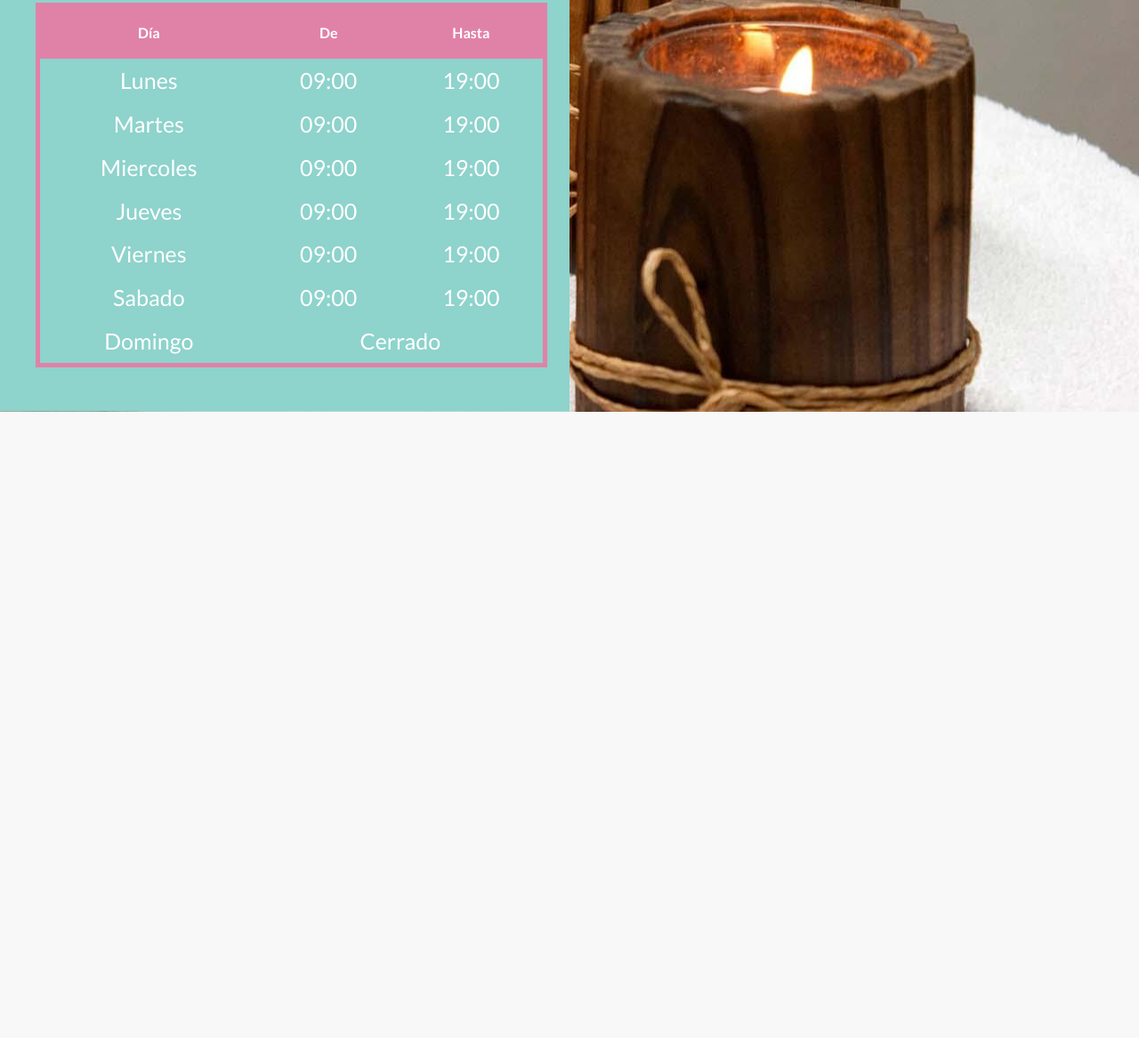
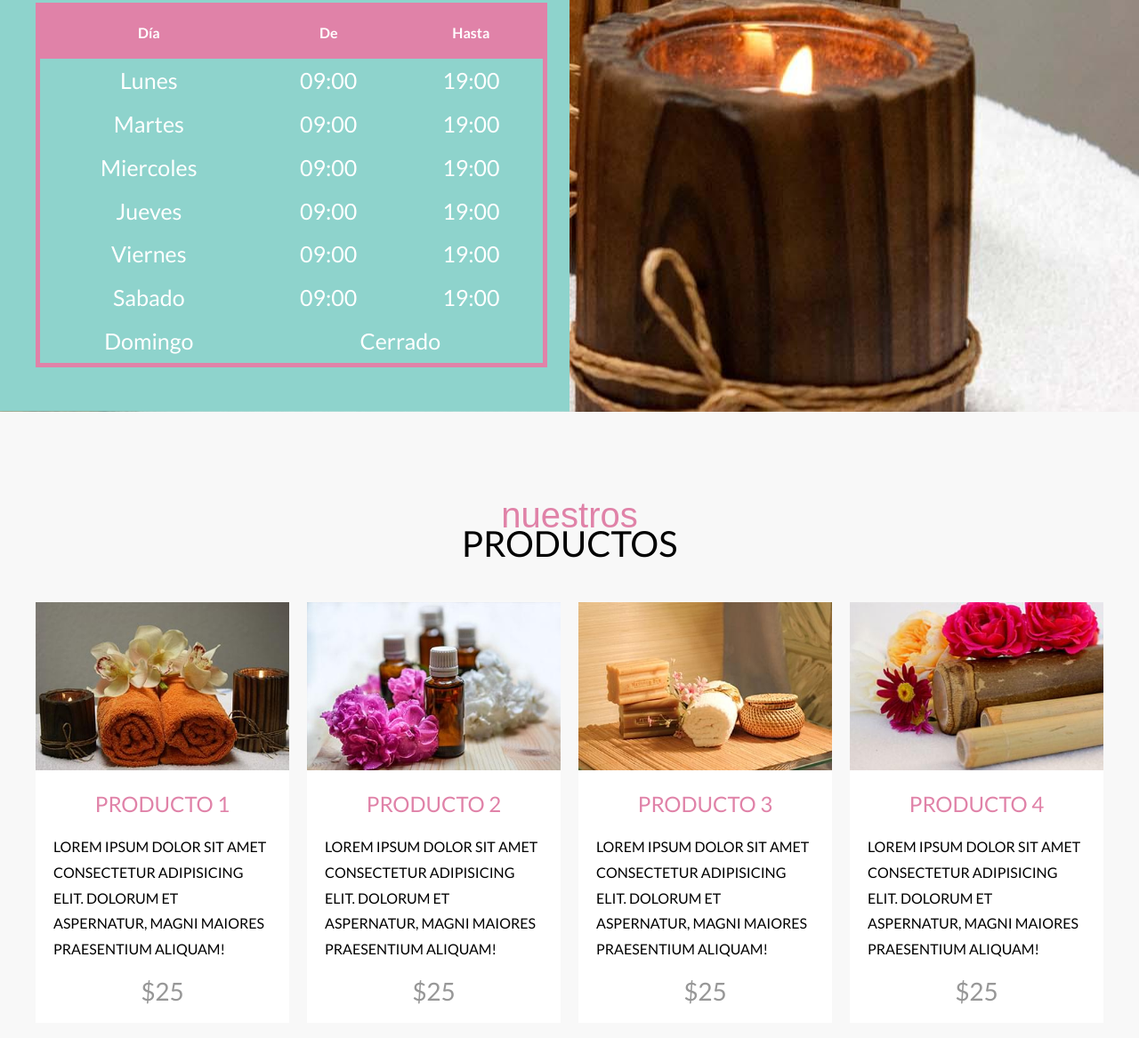
Before and after one commit to lynryunga/Spa, a website: page index.html in a window 1280 px wide. Shown: the part 2188-3355 px from the top of the page at 89% size. Before the commit the page ends 2651 px from the top, so only its background shows below. Drawn offline with Linux system fonts and the light colour scheme; a web font is replaced by a local one.

Commit message:
Sección productos spa terminado

```diff
--- a/index.html
+++ b/index.html
@@ -157,11 +157,63 @@
                             <td class="tabla__td" colspan="2">Cerrado</td>
                         </tr>
                     </tbody>
-
-
                 </table>
             </div>
         </div>
     </section>
+
+    <main class="productos contenedor seccion">
+        <h2 class="productos__heading">Nuestros <span>Productos</span></h2>
+
+        <div class="productos__grid">
+            <div class="producto">
+                <div class="producto__mask">
+                    <img class="producto__imagen" src="build/img/producto_01.jpg" alt="imagen producto">
+                </div>
+
+                <div class="producto__contenido">
+                    <h3 class="producto__nombre">Producto 1</h3>
+                    <p class="producto__descripcion">Lorem ipsum dolor sit amet consectetur adipisicing elit. Dolorum et aspernatur, magni maiores praesentium aliquam!</p>
+                    <p class="producto__precio">$25</p>
+                </div>
+            </div>
+
+            <div class="producto">
+                <div class="producto__mask">
+                    <img class="producto__imagen" src="build/img/producto_02.jpg" alt="imagen producto">
+                </div>
+
+                <div class="producto__contenido">
+                    <h3 class="producto__nombre">Producto 2</h3>
+                    <p class="producto__descripcion">Lorem ipsum dolor sit amet consectetur adipisicing elit. Dolorum et aspernatur, magni maiores praesentium aliquam!</p>
+                    <p class="producto__precio">$25</p>
+                </div>
+            </div>
+
+            <div class="producto">
+                <div class="producto__mask">
+                    <img class="producto__imagen" src="build/img/producto_03.jpg" alt="imagen producto">
+                </div>
+
+                <div class="producto__contenido">
+                    <h3 class="producto__nombre">Producto 3</h3>
+                    <p class="producto__descripcion">Lorem ipsum dolor sit amet consectetur adipisicing elit. Dolorum et aspernatur, magni maiores praesentium aliquam!</p>
+                    <p class="producto__precio">$25</p>
+                </div>
+            </div>
+
+            <div class="producto">
+                <div class="producto__mask">
+                    <img class="producto__imagen" src="build/img/producto_04.jpg" alt="imagen producto">
+                </div>
+
+                <div class="producto__contenido">
+                    <h3 class="producto__nombre">Producto 4</h3>
+                    <p class="producto__descripcion">Lorem ipsum dolor sit amet consectetur adipisicing elit. Dolorum et aspernatur, magni maiores praesentium aliquam!</p>
+                    <p class="producto__precio">$25</p>
+                </div>
+            </div>
+        </div>
+    </main>
 </body>
 </html>
--- a/src/scss/ui/contenido/_index.scss
+++ b/src/scss/ui/contenido/_index.scss
@@ -1,3 +1,4 @@
 @forward 'bienvenida';
 @forward 'cards';
 @forward 'horarios';
+@forward 'productos';
--- /dev/null
+++ b/src/scss/ui/contenido/_productos.scss
@@ -0,0 +1,61 @@
+@use 'base/mixins' as m;
+@use 'base/variables' as v;
+
+.productos {
+
+  &__heading {
+    @include m.headingCursiva;
+    margin-bottom: 5rem;
+  }
+
+  &__grid {
+    @include m.grid(1, 2rem);
+    @include m.tablet {
+      @include m.grid(2, 2rem);
+    }
+
+    @include m.desktop {
+      @include m.grid(4, 2rem);
+    }
+  }
+}
+
+.producto {
+
+  &__contenido {
+    background-color: v.$blanco;
+    padding: 2rem;
+  }
+
+  &__mask {
+    overflow: hidden;
+  }
+
+  &__imagen {
+    width: 100%;
+    transition: transform .3s;
+
+    &:hover {
+      transform: scale(1.1);
+    }
+  }
+
+  &__nombre {
+    @include m.heading;
+    font-size: 2.4rem;
+    color: v.$secundario;
+  }
+
+  &__descripcion {
+    font-size: 1.6rem;
+    text-transform: uppercase;
+    line-height: 1.8;
+  }
+
+  &__precio {
+    text-align: center;
+    color: v.$gris;
+    font-size: 2.8rem;
+    margin: 0;
+  }
+}
```
Also changed, not shown: build/css/app.css, 1 other file.
